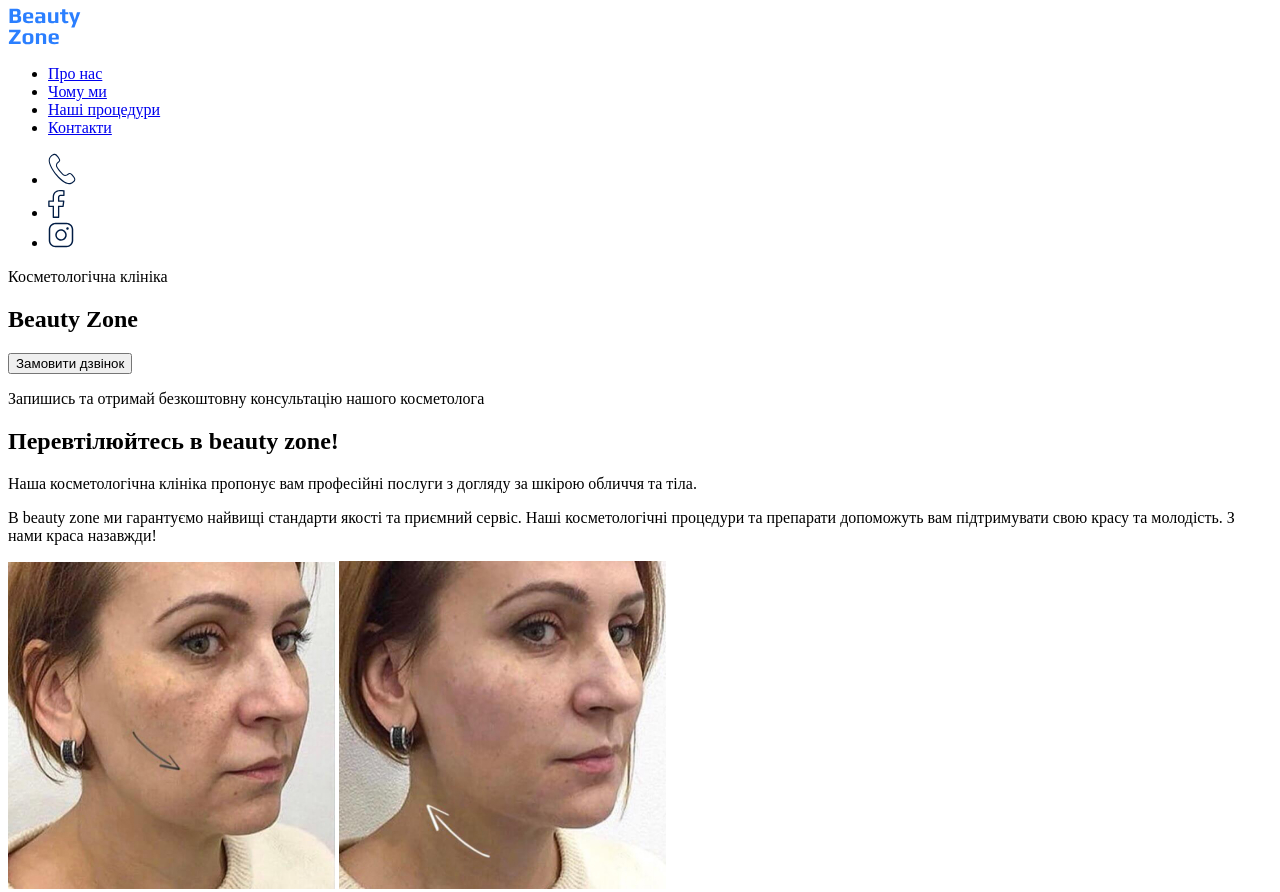
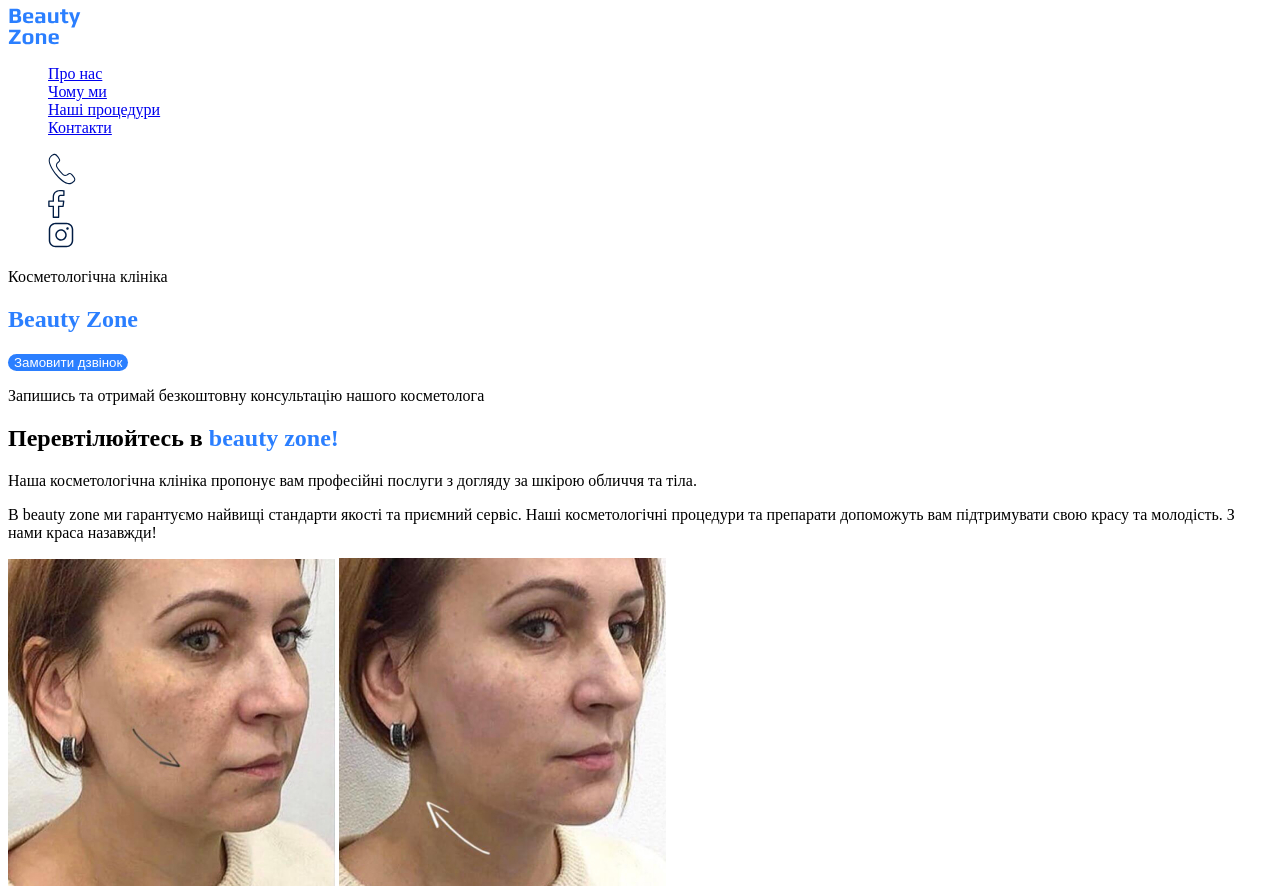
Before and after one commit to oleksandr-the-great/genius-homework-1, a plain HTML site: page index.html in a window 1280 px wide. Shown: the top 892 px of the page. Drawn offline with Linux system fonts and the light colour scheme.

Commit message:
Directory with styles and css colors were added

```diff
--- /dev/null
+++ b/css/styles.css
@@ -0,0 +1,40 @@
+:root {
+    --color-brand: #2B7FFF;
+    --color-text: #011C44;
+    --color-button-text: #FFFFFF;
+    --color-accent: #2B7FFF;
+    --primary-font: 'Open Sans', sans-serif;
+    --secondary-font: 'Raleway', sans-serif;
+}
+
+.button {
+    background-color: var(--color-brand);
+    color: var(--color-button-text);
+    border: 2px;
+    border-radius: 32px;
+    border-color: var(--color-brand);
+}
+
+.button:hover {
+    border-color: var(--color-brand);
+    background-color: transparent;
+    border: 2px;
+    border-radius: 32px;
+    color: var(--color-text);
+}
+
+ul {
+    list-style-type: none;
+}
+
+address {
+    list-style-type: none;
+}
+
+.hero-title {
+    color: var(--color-brand);
+}
+
+h2 .accent {
+    color: var(--color-accent);
+}
--- a/index.html
+++ b/index.html
@@ -4,6 +4,7 @@
     <meta charset="UTF-8">
     <meta name="viewport" content="width=device-width, initial-scale=1.0">
     <title>Beauty Zone</title>
+    <link rel="stylesheet" href="./css/styles.css">
 </head>
 <body>
     <header>
@@ -26,12 +27,12 @@
 
     <section id="order_call_section">
         <p lang="uk">Косметологічна клініка</p>
-        <h1>Beauty Zone</h1>
-        <button lang="uk" type="button">Замовити дзвінок</button>
+        <h1 class="hero-title">Beauty Zone</h1>
+        <button class="button" lang="uk" type="button">Замовити дзвінок</button>
         <p lang="uk">Запишись та отримай безкоштовну консультацію нашого косметолога</p>
     </section>
     <section id="cosmetology_clinic_section">
-        <h2>Перевтілюйтесь в <span>beauty zone!</span></h2>
+        <h2>Перевтілюйтесь в <span class="accent">beauty zone!</span></h2>
         <p lang="uk">Наша косметологічна клініка пропонує вам професійні послуги
             з догляду за шкірою обличчя та тіла.</p>
         <p lang="uk">B <span>beauty zone</span> ми гарантуємо найвищі стандарти якості
```
